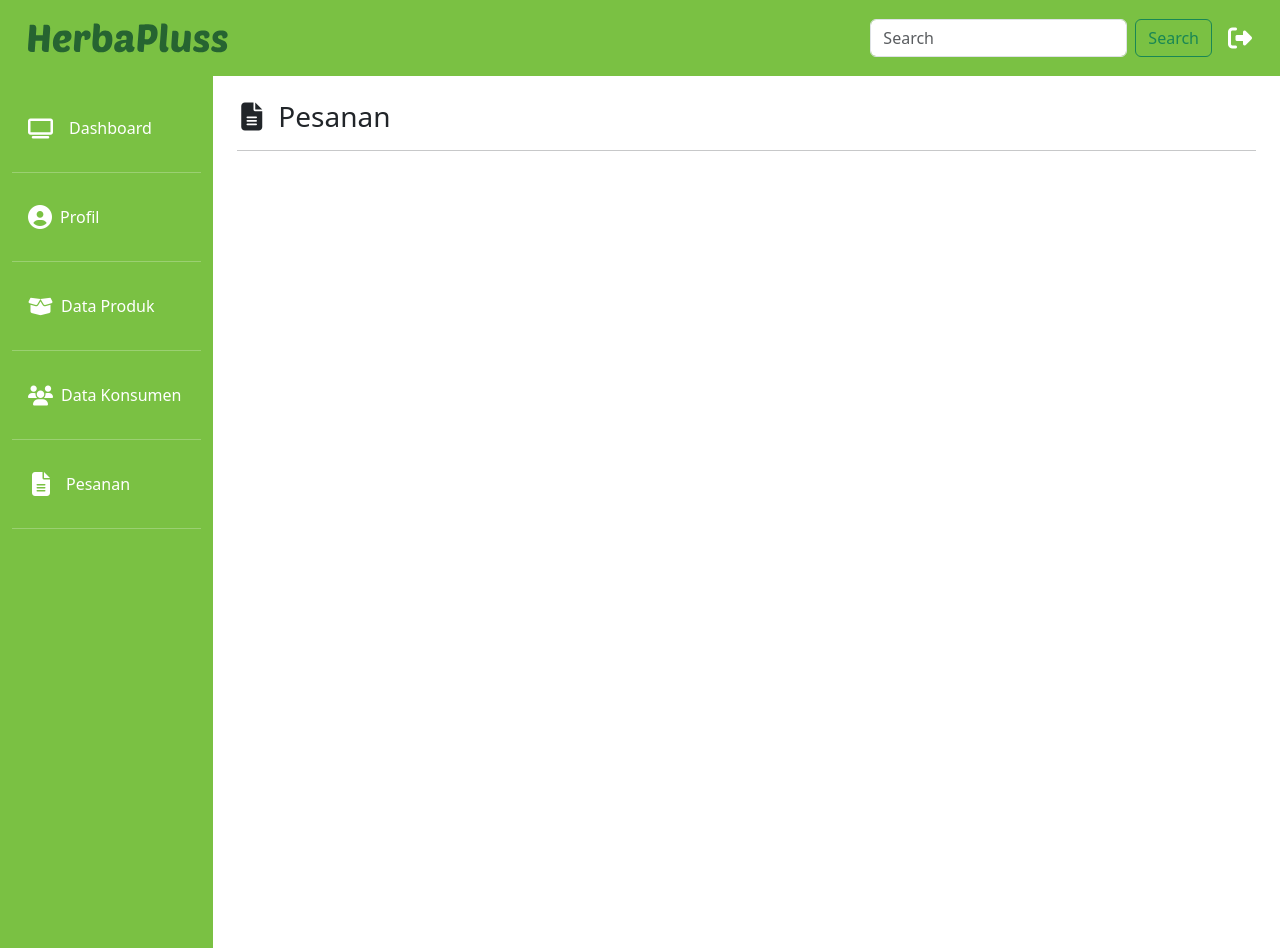
After one commit to haikal-r/HerbaPluss, a PHP site: page /admin/view/pesanan.php in a window 1280 px wide. The commit adds this page. Run offline with PHP 8.4, Linux system fonts and the light colour scheme; the visitor is signed in with stand-in values (Sample User, id 1).

Commit message:
feat: initialize dashboard-admin pesanan page

```diff
--- a/admin/detail.php
+++ b/admin/detail.php
@@ -46,7 +46,7 @@ $hasil = isset($_POST['hasil']) ? (int)$_POST['hasil'] : 2
                 <h1 class="fw-bold "><?php echo $produk['nama_barang'] ?></h1>
                 <div class="bg-body-tertiary p-4 shadow-sm">
                     <h1 class="text-success fw-medium">
-                        <?php echo $produk['harga'] ?>
+                        <?php echo formatRupiah($produk['harga']) ?>
                     </h1>
                 </div>
                 <p class="mt-2">
@@ -74,7 +74,7 @@ $hasil = isset($_POST['hasil']) ? (int)$_POST['hasil'] : 2
                         </a>
                         <div class="card-body d-flex flex-column justify-content-end">
                             <h5 class="fw-bold"><?php echo $data['nama_barang'] ?></h5>
-                            <p class="card-text text-secondary fw-medium"><?php echo $data['harga'] ?></p>
+                            <p class="card-text text-secondary fw-medium"><?php echo formatRupiah($data['harga']) ?></p>
                         </div>
                     </div>
                 <?php
--- a/admin/index.php
+++ b/admin/index.php
@@ -87,7 +87,7 @@ $user = $_SESSION['username'];
                         </a>
                         <div class="card-body d-flex flex-column justify-content-end">
                             <h5 class="fw-bold"><?php echo $data['nama_barang'] ?></h5>
-                            <p class="card-text text-secondary fw-medium"><?php echo $data['harga'] ?></p>
+                            <p class="card-text text-secondary fw-medium"><?php echo formatRupiah($data['harga']) ?></p>
                         </div>
                     </div>
                 <?php
@@ -118,7 +118,7 @@ $user = $_SESSION['username'];
                                     </a>
                                     <div class="card-body d-flex flex-column justify-content-end">
                                         <h5 class="fw-bold"><?php echo $data['nama_barang'] ?></h5>
-                                        <p class="card-text text-secondary fw-medium"><?php echo $data['harga'] ?></p>
+                                        <p class="card-text text-secondary fw-medium"><?php echo formatRupiah($data['harga']) ?></p>
                                     </div>
                                 </div>
                             <?php
--- /dev/null
+++ b/admin/view/pesanan.php
@@ -0,0 +1,37 @@
+<?php
+require('../../partials/session-admin.php');
+?>
+
+<!DOCTYPE html>
+<html lang="en">
+
+<head>
+    <meta charset="UTF-8">
+    <meta name="viewport" content="width=device-width, initial-scale=1.0">
+    <link rel="stylesheet" href="../../vendor/bootstrap/css/bootstrap.min.css" />
+    <link rel="stylesheet" type="text/css" href="../../vendor/fontawesome/fontawesome-free-6.4.2-web/css/all.min.css">
+    <link rel="stylesheet" href="../../assets/css/main.css" />
+    <title>Document</title>
+</head>
+
+<body>
+    <?php require "../../partials/navbar-dashboard-admin.php" ?>
+    <div class="container-fluid">
+        <div class="row">
+            <div class="col-md-2 bg-navigation-primary pr-3 pt-4">
+                <?php require "../../partials/sidebar-dashboard-admin.php" ?>
+            </div>
+            <div class="col-md-10 p-4">
+                <h3><i class="fa-solid fa-file-lines  me-3 ms-1"></i>Pesanan</h3>
+                <hr>
+                <!-- main content -->
+
+
+
+                <!-- end content content -->
+            </div>
+        </div>
+    </div>
+</body>
+
+</html>
--- a/admin/view/produk.php
+++ b/admin/view/produk.php
@@ -54,7 +54,7 @@ require('../../partials/session-admin.php');
                                 <?php echo " <img src='../../upload/image/". $data['gambar'] ."' width='100' height='100'> " ?>
                             </td>
                             <td><?php echo $data['nama_barang'] ?></td>
-                            <td><?php echo $data['harga'] ?></td>
+                            <td><?php echo formatRupiah($data['harga']) ?></td>
                             <td><?php echo $data['deskripsi'] ?></td>
                             <td><?php echo $data['stok'] ?></td>
                             <td>
--- a/partials/sidebar-dashboard-admin.php
+++ b/partials/sidebar-dashboard-admin.php
@@ -19,7 +19,13 @@
     </li>
     <li class="nav-item">
         <a class="nav-link text-white link-hover rounded py-3" href="../../admin/view/konsumen.php">
-        <i class="fa-solid fa-users fa-lg me-3"></i>Data Konsumen
+        <i class="fa-solid fa-users fa-lg me-2"></i>Data Konsumen
+        </a>
+        <hr class="bg-secondary">
+    </li>
+    <li class="nav-item">
+        <a class="nav-link text-white link-hover rounded py-3" href="../../admin/view/pesanan.php">
+        <i class="fa-solid fa-file-lines fa-xl me-3 ms-1"></i>Pesanan
         </a>
         <hr class="bg-secondary">
     </li>
```
